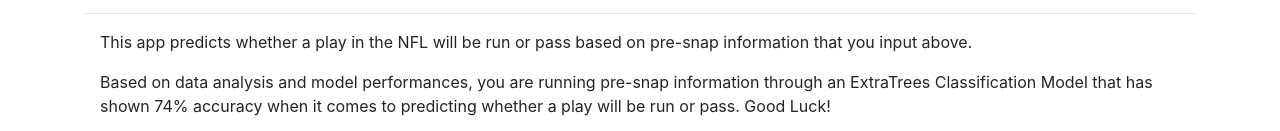
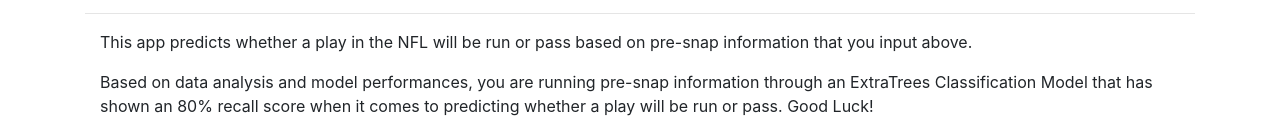
Before and after one commit to JJHick95/NFL-Play-Predictor, a plain HTML site: page deployment_material/static/index.html in a window 1280 px wide. Shown: the part 905-1036 px from the top of the page. Drawn offline with Linux system fonts and the light colour scheme; files whose address does not match are found by name.

Commit message:
updated notebooks & folders

```diff
--- a/deployment_material/static/index.html
+++ b/deployment_material/static/index.html
@@ -142,7 +142,7 @@
         </p>
         <p>
           Based on data analysis and model performances, you are running pre-snap information through
-          an ExtraTrees Classification Model that has shown 74% accuracy when it comes to predicting whether
+          an ExtraTrees Classification Model that has shown an 80% recall score when it comes to predicting whether
           a play will be run or pass. Good Luck!
         </p>
       </div>
```
Also changed, not shown: deployment_material/static/football_field.jpg (added), deployment_material/static/handoff.jpg (added), deployment_material/static/pass.jpg (added), reports/report_figs/cm.jpg (added), reports/report_figs/feat_imp.jpg (added), reports/report_figs/net_18.jpg (added), reports/report_figs/net_19.jpg (added), reports/report_figs/net_20.jpg (added), reports/report_figs/net_wins_18.jpg (added), 10 other files.
